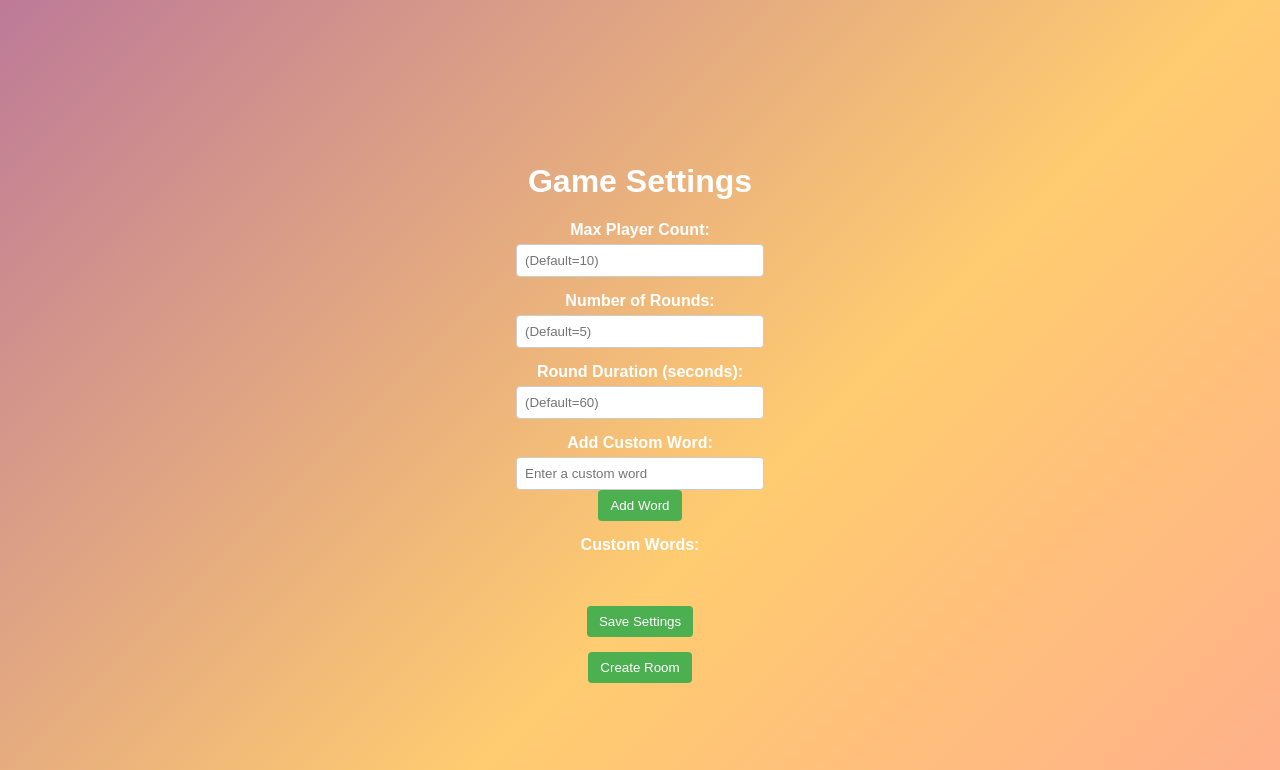
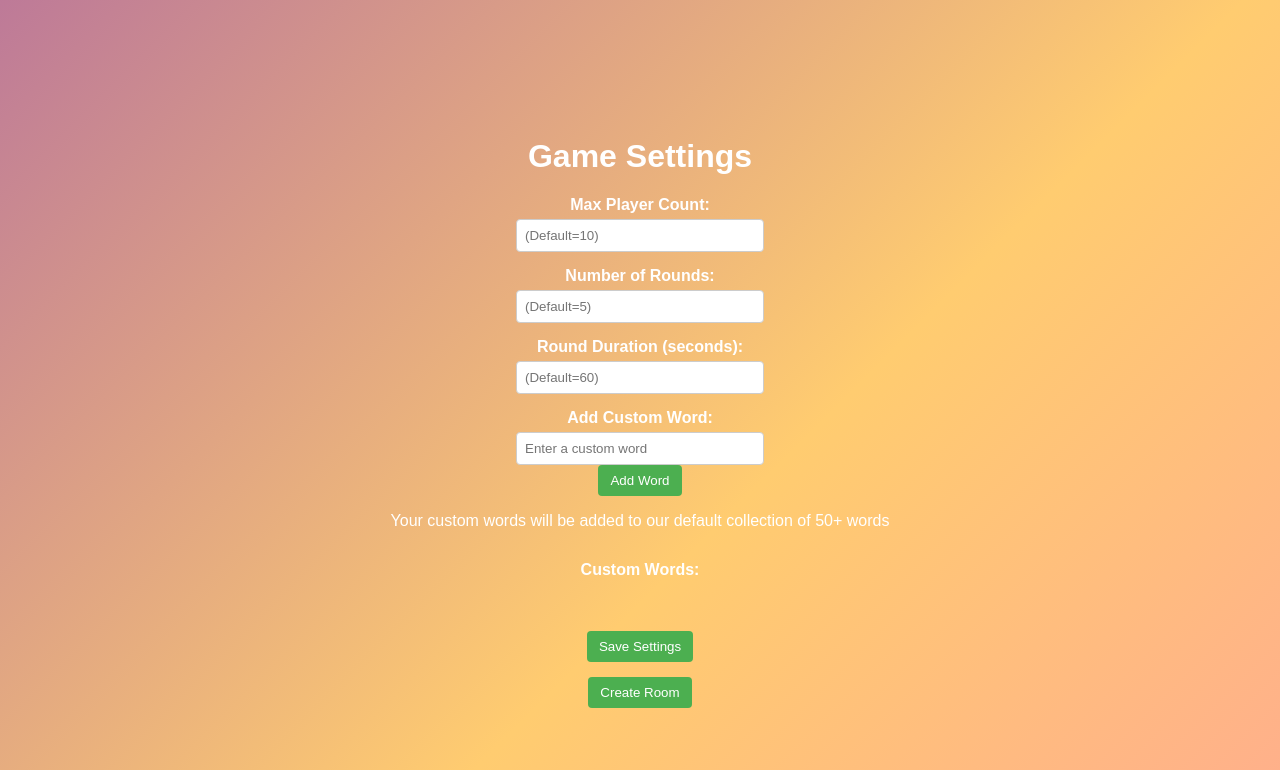
Before and after one commit to itzbenjamin17/Real-Time-Drawing-Game, a Flask app: page /create-room in a window 1280 px wide. Shown: the top 770 px of the page. Run offline with Flask 3, Linux system fonts and the light colour scheme; the visitor is signed in with stand-in values (Sample User, id 1).

Commit message:
Added word list

```diff
--- a/v0.1/main.py
+++ b/v0.1/main.py
@@ -20,6 +20,16 @@ api = Api(app)
 db = SQLAlchemy(app)
 
 rooms = {}
+DEFAULT_WORDS = [
+    "apple", "banana", "cat", "dog", "elephant", "fish", "giraffe", "house",
+    "igloo", "jacket", "kite", "lion", "monkey", "notebook", "orange", "penguin",
+    "queen", "robot", "snake", "tree", "umbrella", "violin", "watermelon",
+    "xylophone", "yacht", "zebra", "airplane", "beach", "castle", "donut",
+    "earth", "flower", "guitar", "hamburger", "island", "jellyfish", "kangaroo",
+    "lemon", "mountain", "nighttime", "octopus", "pizza", "rainbow", "snowman",
+    "telephone", "unicorn", "volcano", "wizard", "yogurt", "zipper"
+]
+
 
 def generate_unique_code(Length):
     while True:
@@ -33,6 +43,8 @@ def generate_unique_code(Length):
     return code
 
 # ----------------- Database Models ----------------- #
+
+
 class Room(db.Model):
     """
     Room table:
@@ -50,8 +62,11 @@ class Room(db.Model):
     num_of_players = db.Column(db.Integer, default=0)
     created_at = db.Column(db.DateTime, default=db.func.now())
 
-    players = db.relationship('Player', backref='room', cascade="all, delete-orphan", lazy=True)
-    rounds = db.relationship('Round', backref='room', cascade="all, delete-orphan", lazy=True)
+    players = db.relationship('Player', backref='room',
+                              cascade="all, delete-orphan", lazy=True)
+    rounds = db.relationship('Round', backref='room',
+                             cascade="all, delete-orphan", lazy=True)
+
 
 class Player(db.Model):
     id = db.Column(db.Integer, primary_key=True)
@@ -59,6 +74,7 @@ class Player(db.Model):
     score = db.Column(db.Integer, default=0)
     is_drawing = db.Column(db.Boolean, default=False)
     room_id = db.Column(db.Integer, db.ForeignKey('room.id'), nullable=False)
+
 
 class Round(db.Model):
     id = db.Column(db.Integer, primary_key=True)
@@ -68,6 +84,7 @@ class Round(db.Model):
     time_to_guess = db.Column(db.Integer, default=60)
     current_time = db.Column(db.Integer, default=0)
     room_id = db.Column(db.Integer, db.ForeignKey('room.id'), nullable=False)
+
 
 class Report(db.Model):
     id = db.Column(db.Integer, primary_key=True)
@@ -94,22 +111,27 @@ class Report(db.Model):
 #           console.error("Error:", error.message);
 #         });
 
+
 class RoomView(Resource):
     '''
     Returns a list of all rooms.
     '''
+
     def get(self):
         rooms = Room.query.all()
         return jsonify([{"id": room.id, "code": room.code, "host": room.host} for room in rooms])
+
 
 class ValidateRoomCode(Resource):
     '''
     Input: A room code
     Returns {"valid": true}, 200 if room exists, else {"valid": false}, 404.
     '''
+
     def get(self, code):
         room_exists = Room.query.filter_by(code=code).first() is not None
         return {"valid": room_exists}, 200 if room_exists else 404
+
 
 class CreateRoom(Resource):
     '''
@@ -117,13 +139,16 @@ class CreateRoom(Resource):
     Posts a room in the database and returns the room's id and code, along with a 201 status code. (Meaning created)
     If no num_of_rounds is provided, it defaults to 3.
     '''
+
     def post(self):
         data = request.get_json()
         room_code = generate_unique_code(6)
-        new_room = Room(code=room_code, host=data.get("host"), num_of_rounds=data.get("num_of_rounds", 3))
+        new_room = Room(code=room_code, host=data.get("host"),
+                        num_of_rounds=data.get("num_of_rounds", 3))
         db.session.add(new_room)
         db.session.commit()
         return {"id": new_room.id, "code": new_room.code}, 201
+
 
 class GetRoom(Resource):
     '''
@@ -131,11 +156,13 @@ class GetRoom(Resource):
     Returns the room's id, code, and host, along with a 200 status code.
     If the room does not exist, returns {"error": "Room not found"}, 404.
     '''
+
     def get(self, code):
         room = Room.query.filter_by(code=code).first()
         if not room:
             return {"error": "Room not found"}, 404
         return {"id": room.id, "code": room.code, "host": room.host}, 200
+
 
 class AddPlayer(Resource):
     '''
@@ -144,6 +171,7 @@ class AddPlayer(Resource):
     If the room does not exist, returns {"error": "Room not found"}, 404.
     If the room is full, returns {"error": "Room is full"}, 400.
     '''
+
     def post(self):
         data = request.get_json()
         room_code = data.get("room")
@@ -159,12 +187,14 @@ class AddPlayer(Resource):
         db.session.commit()
         return {"id": new_player.id}, 201
 
+
 class GetPlayersInRoom(Resource):
     '''
     Input: A room code
     Returns a list of players in the room, along with a 200 status code.
     If the room does not exist, returns {"error": "Room not found"}, 404.
     '''
+
     def get(self, room_code):
         room = Room.query.filter_by(code=room_code).first()
 
@@ -172,8 +202,10 @@ class GetPlayersInRoom(Resource):
             return {"error": "Room not found"}, 404
 
         players = Player.query.filter_by(room_id=room.id).all()
-        players_data = [{"id": player.id, "name": player.name, "score": player.score} for player in players]
+        players_data = [{"id": player.id, "name": player.name,
+                         "score": player.score} for player in players]
         return jsonify(players_data)
+
 
 # Register API endpoints with Flask-RESTful
 api.add_resource(RoomView, '/api/rooms/')
@@ -181,11 +213,13 @@ api.add_resource(ValidateRoomCode, '/api/validate-room-code/<string:code>/')
 api.add_resource(CreateRoom, '/api/create-room/')
 api.add_resource(GetRoom, '/api/get-room/<string:code>/')
 api.add_resource(AddPlayer, '/api/add-player/')
-api.add_resource(GetPlayersInRoom, '/api/get-players-in-room/<string:room_code>/')
+api.add_resource(GetPlayersInRoom,
+                 '/api/get-players-in-room/<string:room_code>/')
 
 # ----------------- Routes ----------------- #
 
-@app.route("/", methods = ["POST", "GET"])
+
+@app.route("/", methods=["POST", "GET"])
 def index():
     session.clear()
 
@@ -213,7 +247,7 @@ def index():
             return render_template("index.html", error="Please enter a name.", code=code, name=name)
 
         if join != False:
-            if not code:#and not code:
+            if not code:  # and not code:
                 return render_template("index.html", error="Please enter a room code.", code=code, name=name)
 
             if rooms[room]["members"] > rooms[room]["maxPlayers"]:
@@ -233,6 +267,7 @@ def index():
         return redirect(url_for("room"))
 
     return render_template("index.html")
+
 
 @app.route("/room", methods=["GET", "POST"])
 def room():
@@ -278,6 +313,7 @@ def room():
 
     return render_template("room.html", code=room, messages=rooms[room]["messages"], host=host)
 
+
 @app.route("/create-room", methods=["GET", "POST"])
 def create_room():
     print("Session in create_room():", session)
@@ -311,38 +347,48 @@ def create_room():
             rooms[room]["roundDuration"] = roundDuration
         except:
             rooms[room]["roundDuration"] = 60
-        defaultWords = ['word1', 'word2', 'word3']
-        customWords = json.loads(request.form.get("customWords"))
-        defaultWords.extend(customWords)
-        rooms[room]['wordList'] = defaultWords
-        print(rooms[room])
+
+        word_list = DEFAULT_WORDS.copy()
+        custom_words = json.loads(request.form.get("customWords", "[]"))
+        if custom_words:
+            word_list.extend(custom_words)
+
+        rooms[room]['wordList'] = word_list
+        print(f"Room {room} created with {len(word_list)} words")
         return jsonify({'status': 'success', 'room': room})
 
     return render_template("create room.html", code=room, messages=rooms[room]["messages"])
+
 
 @app.route("/join-room", methods=["POST"])
 def join_room(room):
     return render_template("room.html", code=room, messages=rooms[room]["messages"])
 
+
 @app.route("/game", methods=["GET", "POST"])
 def game():
     return render_template("drawing.html")
+
 
 @app.route("/guess", methods=["GET", "POST"])
 def guess():
     return render_template("Guessing.html")
 
+
 @app.route("/leaderboard", methods=["GET", "POST"])
 def leaderboard():
     return render_template("leaderboard.html")
+
 
 @app.route("/about", methods=["GET", "POST"])
 def about():
     return render_template("frp.html")
 
+
 @app.route("/report", methods=["GET", "POST"])
 def report():
     return render_template("lrp.html")
+
 
 @app.route("/admin/reports", methods=["GET"])
 def admin_reports():
@@ -350,6 +396,7 @@ def admin_reports():
     return render_template("admin reports.html", reports=reports)
 
 # ----------------- Real Time Connection ----------------- #
+
 
 @socketio.on("message")
 def message(data):
@@ -369,6 +416,7 @@ def message(data):
     print("Messages:", rooms[room]["messages"])
     print(f"{session.get('name')} said: {data['data']}")
 
+
 @socketio.on("start")
 def startGame():
     room = session.get('room')
@@ -378,20 +426,30 @@ def startGame():
         else:
             socketio.emit('redirect', '/guess', room=sid)
 
+
 @socketio.on("ready")
 def sendWords():
     room = session.get('room')
     words = []
+
+    if 'wordList' not in rooms[room] or not rooms[room]['wordList']:
+        rooms[room]['wordList'] = DEFAULT_WORDS.copy()
+
     wordList = rooms[room]['wordList'].copy()
-    for i in range(3):
+
+    for i in range(min(3, len(wordList))):
         word = random.choice(wordList)
         words.append(word)
         wordList.remove(word)
+
+    print(f"Sending word options: {words}")
     socketio.emit('chooseWords', words)
+
 
 @socketio.on('wordSelected')
 def receiveWord(word):
     socketio.emit('wordSelected', word)
+
 
 @socketio.on("reported")
 def reported(data):
@@ -417,6 +475,7 @@ def reported(data):
         db.session.rollback()
         print("Error adding report to database:", e)
 
+
 @socketio.on("connect")
 def connect(auth):
     room = session.get("room")
@@ -439,6 +498,7 @@ def connect(auth):
 
     socketio.emit("username", rooms[room]["players"])
 
+
 @socketio.on("new_round")
 def new_round(data):
     room = data["room"]
@@ -453,6 +513,7 @@ def new_round(data):
             socketio.emit('redirect', '/game', room=sid)
         else:
             socketio.emit('redirect', '/guess', room=sid)
+
 
 @socketio.on("drawing_update")
 def drawing_update(data):
@@ -476,6 +537,7 @@ def drawing_update(data):
     socketio.emit("display_drawing", {"image": data["image"]})
     print("Emitted display_drawing event to room:", room)
 
+
 @socketio.on("disconnect")
 def disconnect():
     room = session.get("room")
@@ -493,6 +555,7 @@ def disconnect():
 
     socketio.emit("update_players", rooms[room]["players"])
 
+
 if __name__ == "__main__":
     # Create database tables if they don't exist
     with app.app_context():
--- a/v0.1/templates/create room.html
+++ b/v0.1/templates/create room.html
@@ -31,6 +31,7 @@
         <label for="customWordInput">Add Custom Word:</label>
         <input type="text" id="customWordInput" placeholder="Enter a custom word" />
         <button type="button" id="addWordBtn">Add Word</button>
+        <p class="note">Your custom words will be added to our default collection of 50+ words</p>
       </div>
 
       <div class="form-group">
```
